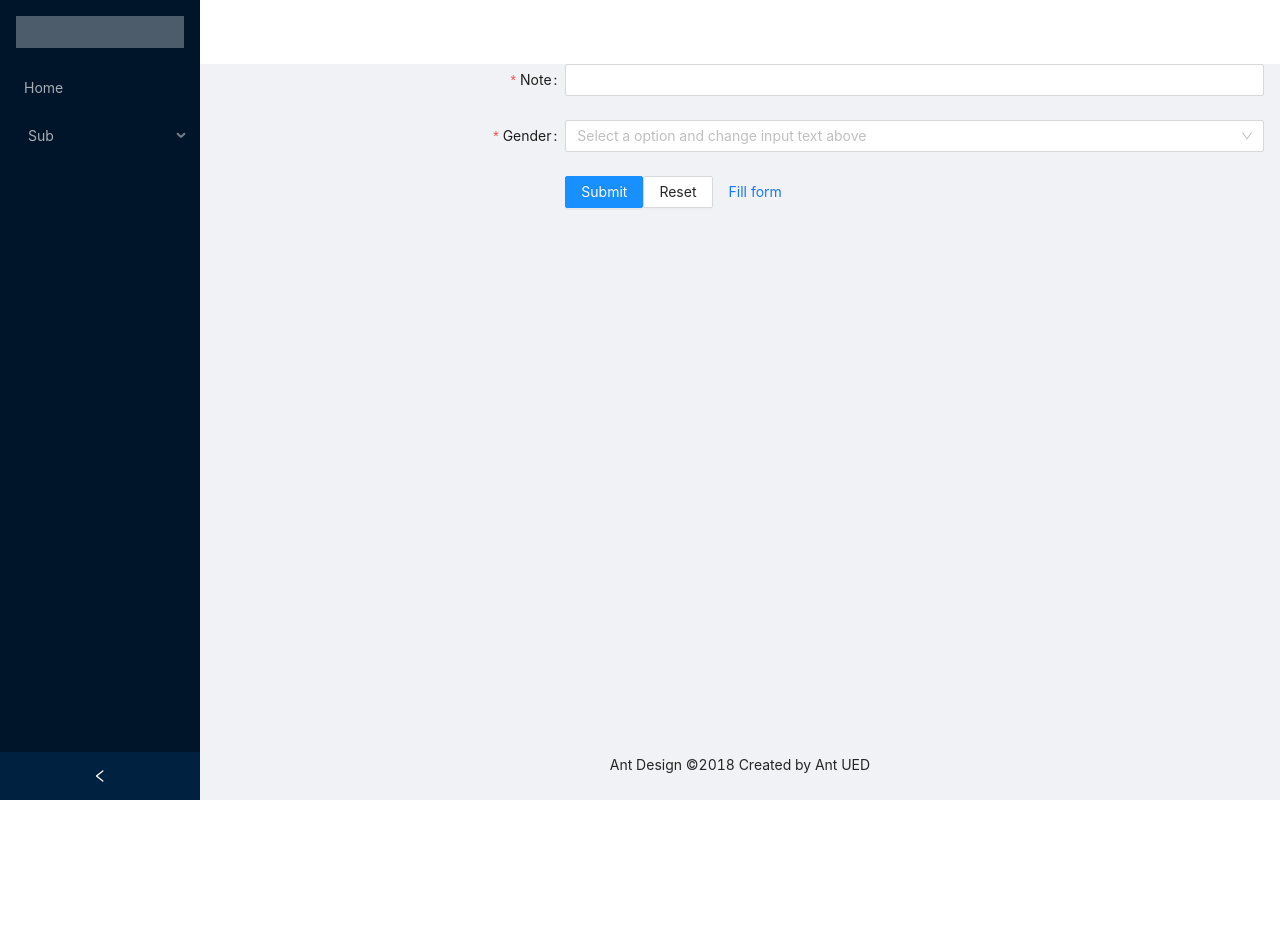
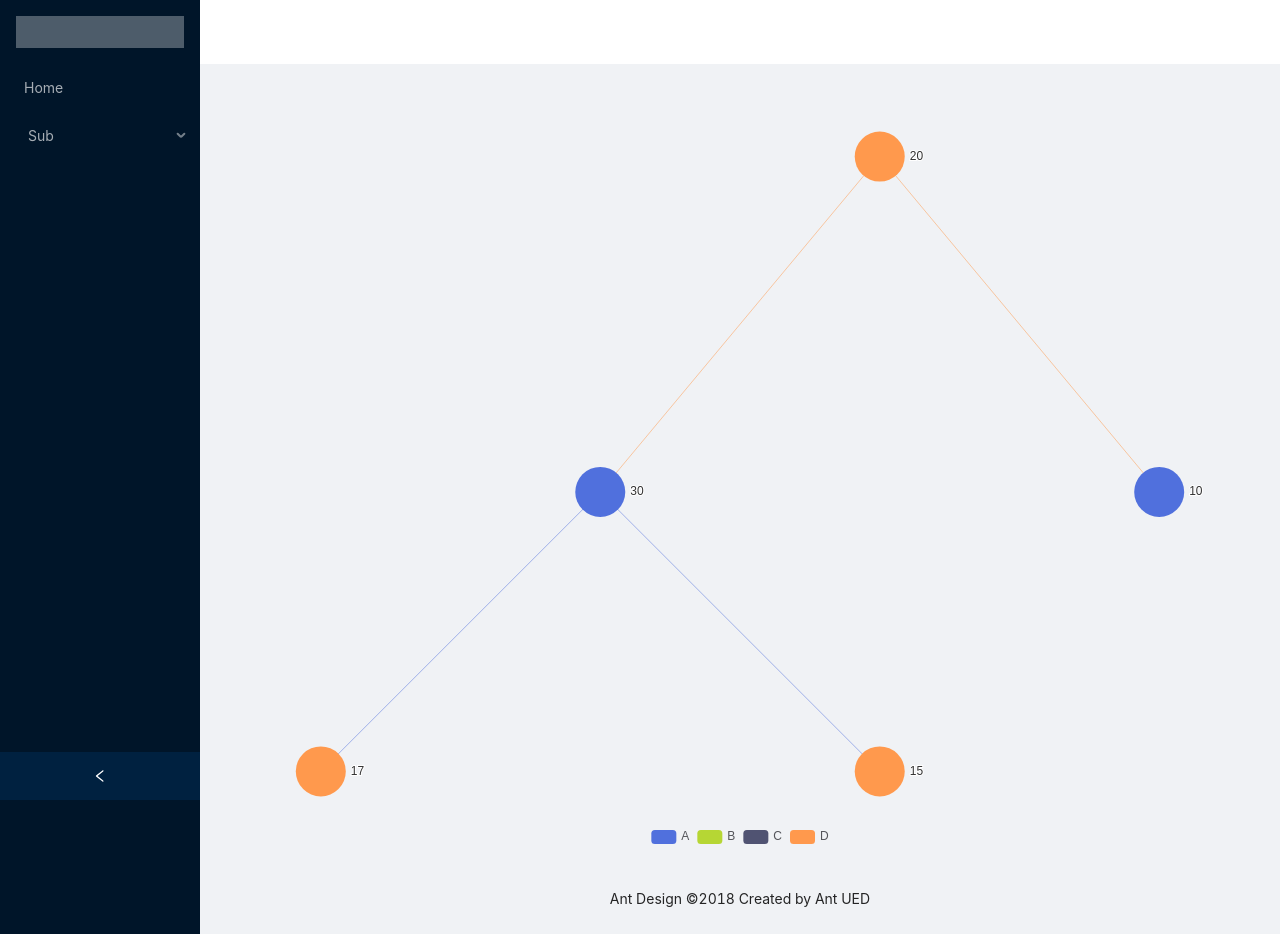
Before and after one commit to XiaotongZhao/AppFrontService, a React (Create React App) app: page /test in a window 1280 px wide. Before the commit the page ends 800 px from the top, so only its background shows below. Built offline with nearby package versions, Linux system fonts and the light colour scheme.

Commit message:
add echart graph

```diff
--- a/package.json
+++ b/package.json
@@ -13,6 +13,7 @@
     "@types/react-dom": "^18.0.0",
     "antd": "^5.0.3",
     "axios": "^1.1.3",
+    "echarts-for-react": "^3.0.2",
     "nswag": "^13.17.0",
     "react": "^18.2.0",
     "react-dom": "^18.2.0",
--- a/src/pages/Test.tsx
+++ b/src/pages/Test.tsx
@@ -1,97 +1,140 @@
 import React from 'react';
-import { Button, Form, Input, Select } from 'antd';
-import type { FormInstance } from 'antd/es/form';
+import ReactECharts from 'echarts-for-react';
 
-const { Option } = Select;
+const Test: React.FC = () => {
+  const nodeClick = (event: any) => {
+    alert(`node value is ${event.value}`)
+  }
 
-const layout = {
-  labelCol: { span: 8 },
-  wrapperCol: { span: 16 },
-};
-const tailLayout = {
-  wrapperCol: { offset: 8, span: 16 },
+  const onChartLegendselectchanged = (event: any) => {
+    alert("trigger onChartLegendselectchanged")
+
+  }
+
+  var graph = {
+    nodes: [
+      {
+        id: '0',
+        name: '20',
+        value: 20,
+        symbolSize: 50,
+        x: 300,
+        y: 240,
+        category: 3
+      },
+      {
+        id: '1',
+        name: '10',
+        value: 10,
+        symbolSize: 50,
+        x: 350,
+        y: 300,
+        category: 0
+      },
+      {
+        id: '2',
+        name: '30',
+        value: 30,
+        symbolSize: 50,
+        x: 250,
+        y: 300,
+        category: 0
+      },
+      {
+        id: '3',
+        name: '15',
+        value: 15,
+        symbolSize: 50,
+        x: 300,
+        y: 350,
+        category: 3
+      },
+      {
+        id: '4',
+        name: '17',
+        value: 17,
+        symbolSize: 50,
+        x: 200,
+        y: 350,
+        category: 3
+      }
+    ],
+    links: [
+      {
+        source: '0',
+        target: '1'
+      },
+      {
+        source: '0',
+        target: '2'
+      },
+      {
+        source: '2',
+        target: '3'
+      },
+      {
+        source: '2',
+        target: '4'
+      }
+    ],
+    categories: [
+      {
+        name: 'A'
+      },
+      {
+        name: 'B'
+      },
+      {
+        name: 'C'
+      },
+      {
+        name: 'D'
+      }
+    ]
   };
 
-class Test extends React.Component {
-  formRef = React.createRef<FormInstance>();
+  const onEvents = {
+    'click': nodeClick,
+    'legendselectchanged': onChartLegendselectchanged
+  }
 
-  onGenderChange = (value: string) => {
-    switch (value) {
-      case 'male':
-        this.formRef.current!.setFieldsValue({ note: 'Hi, man!' });
-        return;
-      case 'female':
-        this.formRef.current!.setFieldsValue({ note: 'Hi, lady!' });
-        return;
-      case 'other':
-        this.formRef.current!.setFieldsValue({ note: 'Hi there!' });
-        break;
-      default:
+  const options = {
+    tooltip: {},
+    legend: [
+      {
+        data: graph.categories.map(function (a) {
+          return a.name;
+        })
       }
+    ],
+    series: [
+      {
+        type: 'graph',
+        layout: 'none',
+        data: graph.nodes,
+        links: graph.links,
+        categories: graph.categories,
+        roam: true,
+        label: {
+          show: true,
+          position: 'right',
+          formatter: '{b}'
+        },
+        labelLayout: {
+          hideOverlap: true
+        },
+        scaleLimit: {
+          min: 1,
+          max: 1
+        },
+        lineStyle: {
+          color: 'source'
+        }
+      }
+    ]
   };
 
-  onFinish = (values: any) => {
-    console.log(values);
+  return <ReactECharts option={options} style={{ height: '800px', width: '100%' }} onEvents={onEvents} />;
 };
 
-  onReset = () => {
-    this.formRef.current!.resetFields();
-  };
-
-  onFill = () => {
-    this.formRef.current!.setFieldsValue({
-      note: 'Hello world!',
-      gender: 'male',
-    });
-  };
-
-  render() {
-    return (
-      <Form {...layout} ref={this.formRef} name="control-ref" onFinish={this.onFinish}>
-        <Form.Item name="note" label="Note" rules={[{ required: true }]}>
-          <Input />
-        </Form.Item>
-        <Form.Item name="gender" label="Gender" rules={[{ required: true }]}>
-          <Select
-            placeholder="Select a option and change input text above"
-            onChange={this.onGenderChange}
-            allowClear
-          >
-            <Option value="male">male</Option>
-            <Option value="female">female</Option>
-            <Option value="other">other</Option>
-          </Select>
-        </Form.Item>
-        <Form.Item
-          noStyle
-          shouldUpdate={(prevValues, currentValues) => prevValues.gender !== currentValues.gender}
-        >
-          {({ getFieldValue }) =>
-            getFieldValue('gender') === 'other' ? (
-              <Form.Item
-                name="customizeGender"
-                label="Customize Gender"
-                rules={[{ required: true }]}
-              >
-                <Input />
-              </Form.Item>
-            ) : null
-          }
-        </Form.Item>
-        <Form.Item {...tailLayout}>
-          <Button type="primary" htmlType="submit">
-            Submit
-          </Button>
-          <Button htmlType="button" onClick={this.onReset}>
-            Reset
-          </Button>
-          <Button type="link" htmlType="button" onClick={this.onFill}>
-            Fill form
-          </Button>
-        </Form.Item>
-      </Form>
-    );
-  }
-}
-
 export default Test;
```
Also changed, not shown: 2 other files (tests, documents, lock files or other folders). Lines whose indentation alone changed are shown as unchanged.
